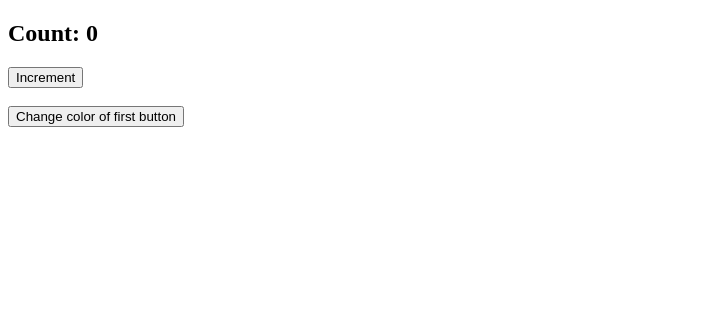
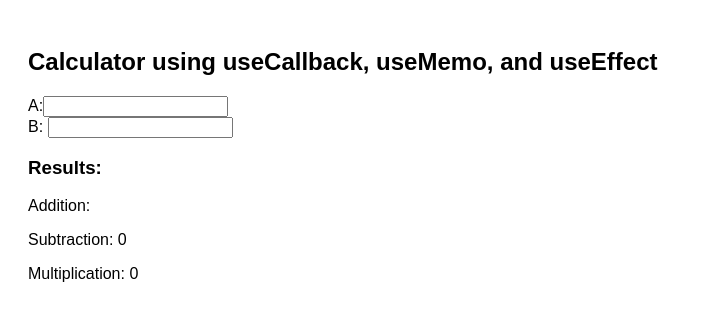
Before and after one commit to RajuLopchan/React-Intern, a React (Vite) app: page / in a window 1280 px wide. Shown: the top 320 px of the page, without its empty margins (0-713 px from the left). Built offline with nearby package versions, Linux system fonts and the light colour scheme.

Commit message:
calculator

```diff
--- a/src/App.jsx
+++ b/src/App.jsx
@@ -4,7 +4,7 @@ import UseCallback from "./UseCallback";
 import UseMemo from "./UseMemo";
 import UseRef from "./UseRef";
 import UseState from "./UseState";
-import StopWatch from "./StopWatch";
+import Operation from "./Operation";
 
 function App() {
   return (
@@ -12,9 +12,9 @@ function App() {
       {/* <UseEffect /> */}
       {/* <UseCallback /> */}
       {/* <UseMemo /> */}
-      <UseRef />
+      {/* <UseRef /> */}
       {/* <UseState /> */}
-      {/* <StopWatch /> */}
+      <Operation />
     </>
   );
 }
--- /dev/null
+++ b/src/Operation.jsx
@@ -0,0 +1,71 @@
+import React, { useState, useCallback, useMemo, useEffect } from "react";
+
+function Operation() {
+  // State variables
+  const [a, setA] = useState("");
+  const [b, setB] = useState("");
+
+  // useCallback to memoize the functions so they don't get recreated on every render
+  const add = useCallback(() => {
+    return a + b;
+  }, [a, b]);
+
+  const subtract = useCallback(() => {
+    return a - b;
+  }, [a, b]);
+
+  const multiply = useCallback(() => {
+    return a * b;
+  }, [a, b]);
+
+  // useMemo to memoize the results, recalculates only when a or b change
+  const additionResult = useMemo(() => add(), [add]);
+  const subtractionResult = useMemo(() => subtract(), [subtract]);
+  const multiplicationResult = useMemo(() => multiply(), [multiply]);
+
+  // useEffect to log results when they change
+  useEffect(() => {
+    console.log("Addition:", additionResult);
+    console.log("Subtraction:", subtractionResult);
+    console.log("Multiplication:", multiplicationResult);
+  }, [additionResult, subtractionResult, multiplicationResult]);
+
+  return (
+    <div style={{ padding: "20px", fontFamily: "Arial" }}>
+      <h2>Calculator using useCallback, useMemo, and useEffect</h2>
+      <div>
+        <label htmlFor="a">
+          A:
+          <input
+            type="number"
+            value={a}
+            onChange={(e) => {
+              const value = e.target.value;
+              setA(value === "" ? "" : Number(value));
+            }}
+          />
+        </label>
+      </div>
+      <div>
+        <label>
+          B:{" "}
+          <input
+            type="number"
+            value={b}
+            onChange={(e) => {
+              const value = e.target.value;
+              setB(value === "" ? "" : Number(value));
+            }}
+          />
+        </label>
+      </div>
+
+      <h3>Results:</h3>
+      <p>Addition: {additionResult}</p>
+      <p>Subtraction: {subtractionResult}</p>
+      <p>Multiplication: {multiplicationResult}</p>
+    </div>
+  );
+}
+
+export default Operation;
```
